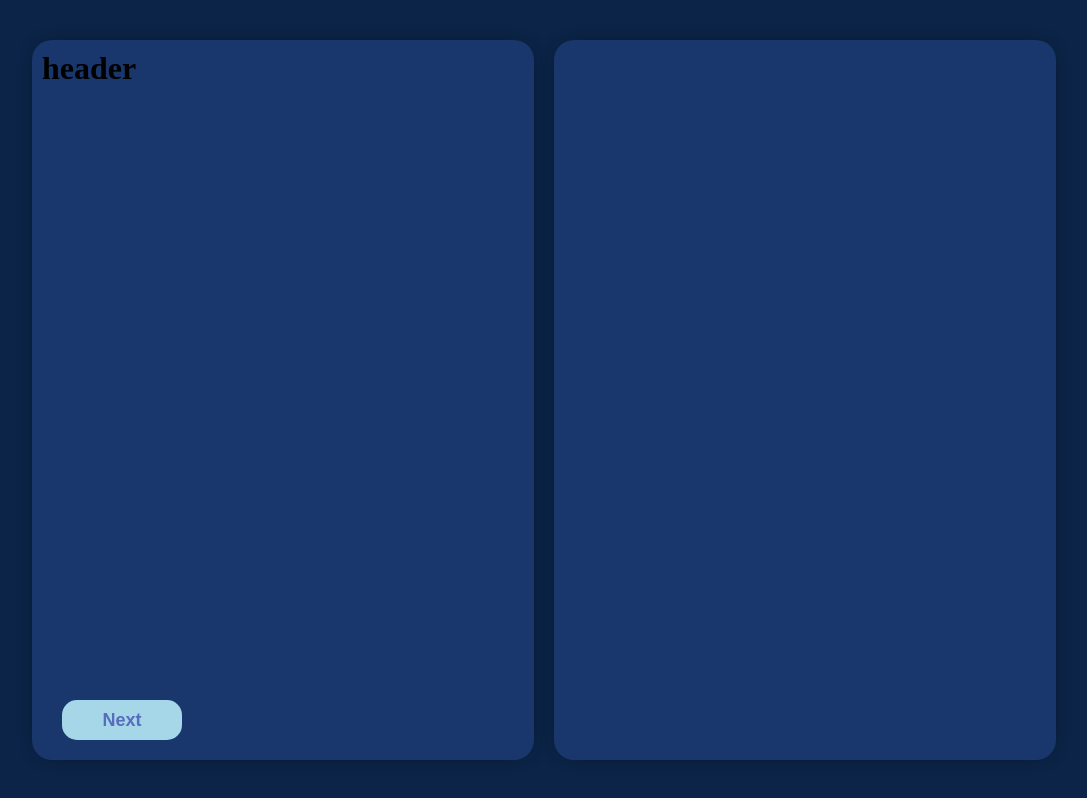
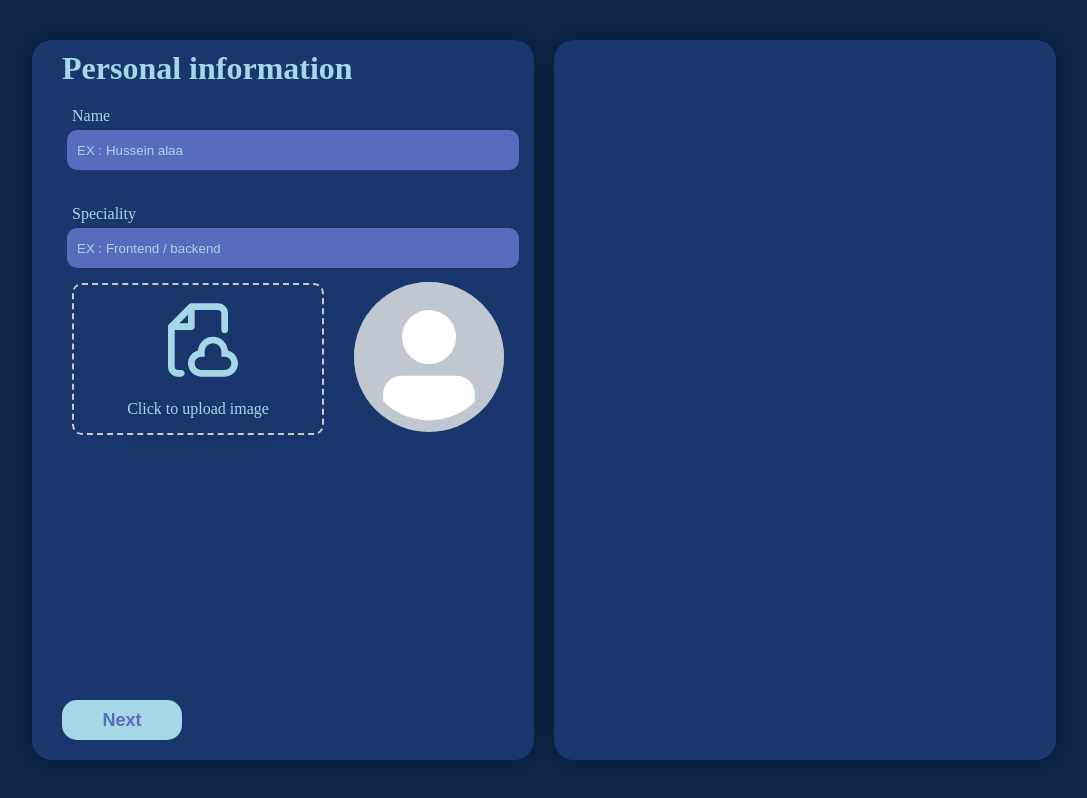
Before and after one commit to klay00/CvMaker, a Vue app: page /#/ in a window 1280 px wide. Shown: the whole page, without its empty margins (96-1183 px from the left). Built offline with nearby package versions, Linux system fonts and the light colour scheme.

Commit message:
add nessery info for the component

```diff
--- a/src/components/HeadPart.vue
+++ b/src/components/HeadPart.vue
@@ -1,13 +1,156 @@
 <template>
-  <h1>header</h1>
+
+  <div class="left-info">
+      <h1>Personal information</h1>
+
+      <form @submit="handelSubmit" class="left-info">
+           <div class="flex-inputs">
+            <div class="inputs">
+               <label for="name">Name</label>
+               <input   type="text" id="name" placeholder="EX : Hussein alaa">
+            </div>
+            <div class="inputs">
+               <label for="Speciality">Speciality</label>
+               <input   type="text" id="Speciality" placeholder="EX : Frontend / backend">
+            </div>
+           </div>
+           <div class="input-image">
+            <label class="custum-file-upload" for="file">
+              <div class="icon">
+                 <svg xmlns="http://www.w3.org/2000/svg" fill="" viewBox="0 0 24 24"><g stroke-width="0" id="SVGRepo_bgCarrier"></g><g stroke-linejoin="round" stroke-linecap="round" id="SVGRepo_tracerCarrier"></g><g id="SVGRepo_iconCarrier"> <path fill="" d="M10 1C9.73478 1 9.48043 1.10536 9.29289 1.29289L3.29289 7.29289C3.10536 7.48043 3 7.73478 3 8V20C3 21.6569 4.34315 23 6 23H7C7.55228 23 8 22.5523 8 22C8 21.4477 7.55228 21 7 21H6C5.44772 21 5 20.5523 5 20V9H10C10.5523 9 11 8.55228 11 8V3H18C18.5523 3 19 3.44772 19 4V9C19 9.55228 19.4477 10 20 10C20.5523 10 21 9.55228 21 9V4C21 2.34315 19.6569 1 18 1H10ZM9 7H6.41421L9 4.41421V7ZM14 15.5C14 14.1193 15.1193 13 16.5 13C17.8807 13 19 14.1193 19 15.5V16V17H20C21.1046 17 22 17.8954 22 19C22 20.1046 21.1046 21 20 21H13C11.8954 21 11 20.1046 11 19C11 17.8954 11.8954 17 13 17H14V16V15.5ZM16.5 11C14.142 11 12.2076 12.8136 12.0156 15.122C10.2825 15.5606 9 17.1305 9 19C9 21.2091 10.7909 23 13 23H20C22.2091 23 24 21.2091 24 19C24 17.1305 22.7175 15.5606 20.9844 15.122C20.7924 12.8136 18.858 11 16.5 11Z" clip-rule="evenodd" fill-rule="evenodd"></path> </g></svg>
+             </div>
+             <div class="text">
+             <span>Click to upload image</span>
+               </div>
+                  <input   type="file" @change="handleFileChange" id="file">
+               </label>
+               <div class="image">
+
+                <img v-if="selectedFile" :src="imageUrl" alt="">
+                <img v-else src="../assets/avatar.png" alt="">
+               </div>
+           </div>
+           <button class="btn" type="submit" v-if="counter < 3" >Next</button>
+       </form>
+
+     </div>
 </template>
 
 <script>
 export default {
-
+    props:['counter'],
+    data(){
+       return{
+        selectedFile:''
+       }
+    },
+    methods:{
+        handelSubmit(e){
+            e.preventDefault();
+            this.$emit('next')
+        },
+        handleFileChange(event) {
+        this.selectedFile = event.target.files[0];
+    },
+    },
+    computed: {
+    imageUrl() {
+      return this.selectedFile ? URL.createObjectURL(this.selectedFile) : '';
+    },
+  },
 }
 </script>
 
 <style>
+h1{
+    color: var(--text-lighti-color);
+    margin-left: 20px;
+}
+form{
+    padding: 20px;
+}
+input,select{
+  background-color: var(--text-color);
+  border: none;
+  height: 40px;
+  border-radius: 10px;
+  padding-left:10px ;
+  color: white;
+  width: 100%;
+  margin: 5px;
+}
+textarea{
+    background-color: var(--text-color);
+  border: none;
+  border-radius: 10px;
+  padding-left:10px ;
+  color: white;
+  width: 100%;
+  margin: 5px;
+}
+::placeholder{
+    color:var(--text-lighti-color);
+}
+label{
+    color: var(--text-lighti-color);
+    margin: 10px;
 
+}
+.flex-inputs{
+    display: flex;
+    flex-direction: column;
+    gap: 30px;
+}
+.input-image{
+    display: flex;
+    justify-content: space-between;
+    align-items: center;
+}
+.input-image .image img{
+    height: 150px;
+    width: 150px;
+    border-radius: 50%; ;
+}
+.custum-file-upload {
+  height: 100px;
+  width: 200px;
+  display: flex;
+  flex-direction: column;
+  align-items: space-between;
+  gap: 20px;
+  cursor: pointer;
+  align-items: center;
+  justify-content: center;
+  border: 2px dashed #cacaca;
+  background-color: transparent;
+  padding: 1.5rem;
+  border-radius: 10px;
+  box-shadow: 0px 48px 35px -48px rgba(0,0,0,0.1);
+}
+
+.custum-file-upload .icon {
+  display: flex;
+  align-items: center;
+  justify-content: center;
+}
+
+.custum-file-upload .icon svg {
+  height: 80px;
+  fill: var(--text-lighti-color);
+}
+
+.custum-file-upload .text {
+  display: flex;
+  align-items: center;
+  justify-content: center;
+}
+
+.custum-file-upload .text span {
+  font-weight: 400;
+  color: var(--text-lighti-color);
+}
+
+.custum-file-upload input {
+  display: none;
+}
 </style>
```
